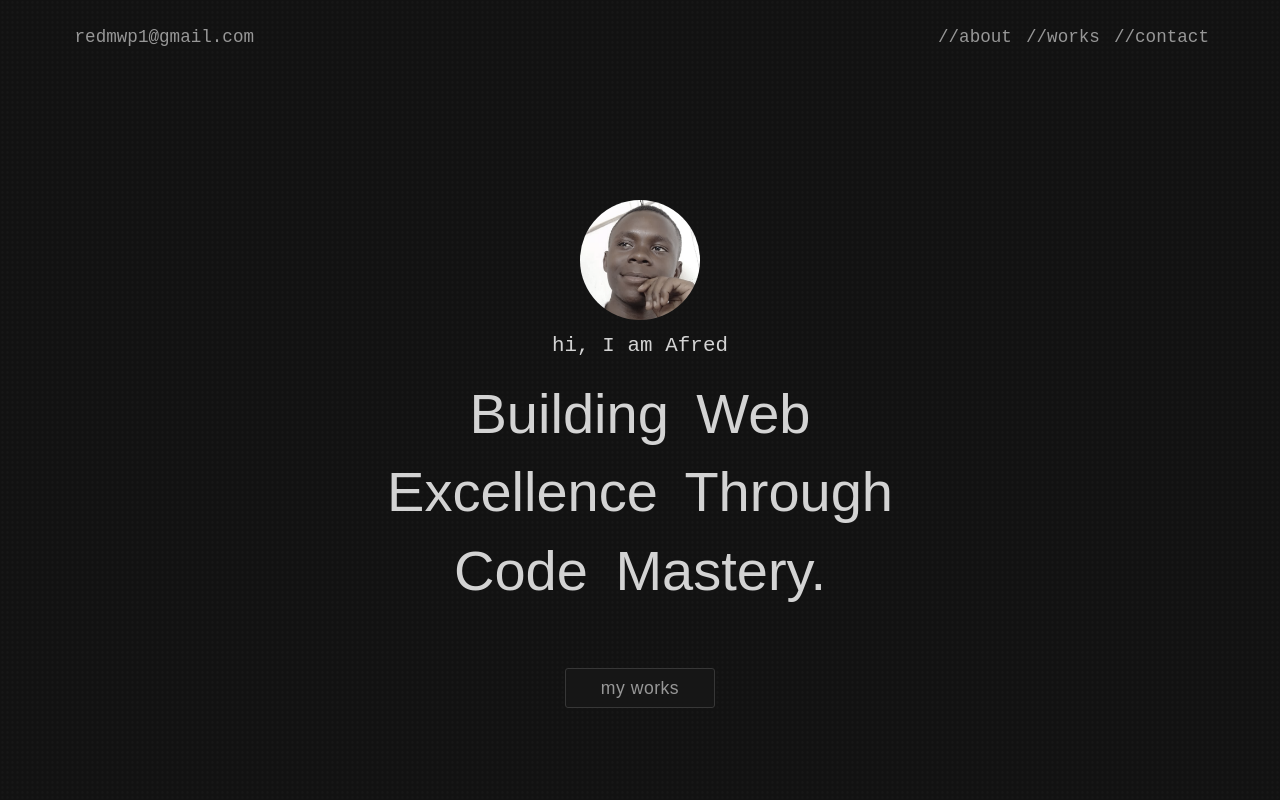
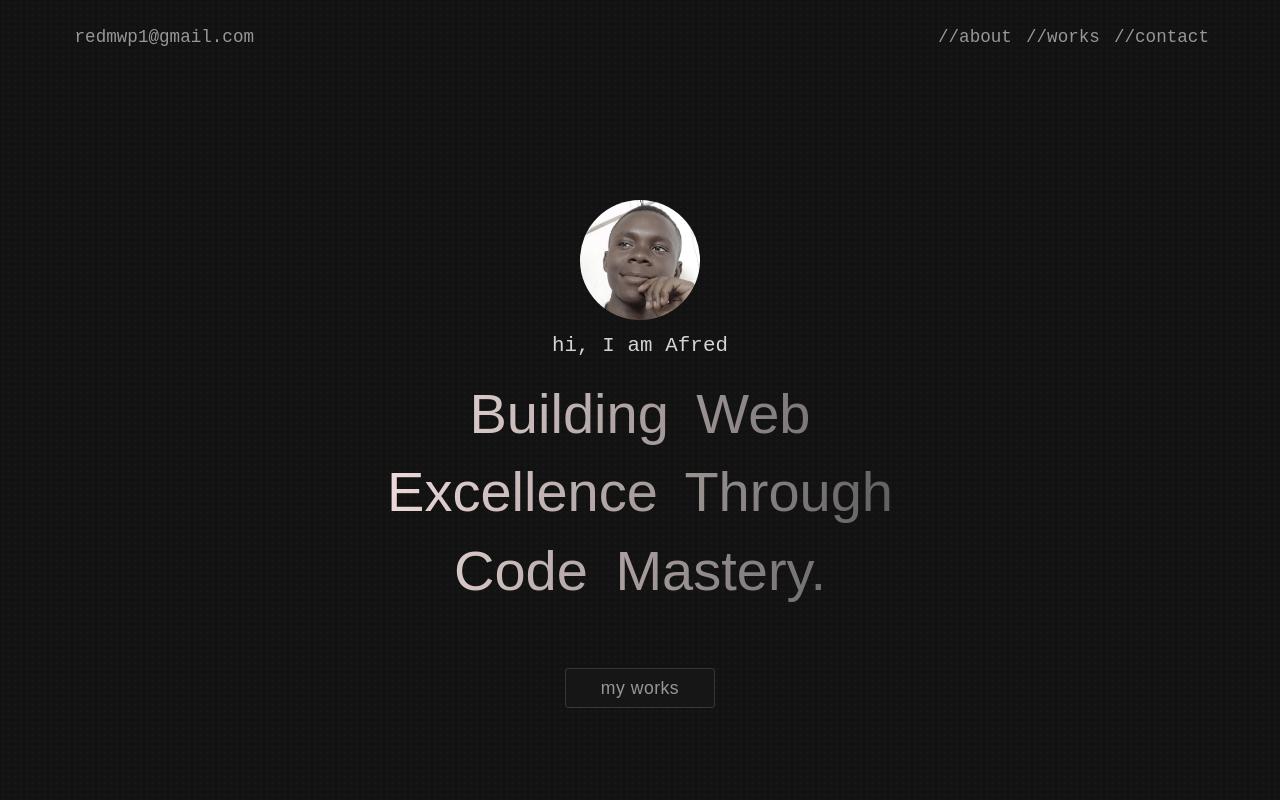
Before and after one commit to RedMwp/alfredmwp, a plain HTML site: page index.html in a window 1280 px wide. Shown: the top 800 px of the page. Drawn offline with Linux system fonts and the light colour scheme.

Commit message:
modified bg

```diff
--- a/style.css
+++ b/style.css
@@ -15,10 +15,17 @@ html {
 body {
   font-size: 16px;
   background: #121212 url('images/bg.svg')repeat;
-  background-size: 50px 50px;
+  background-size: 60px 60px;
   /* color: #fff; */
 }
 
+p,h2,h3{
+  background-image: linear-gradient(97.13deg,rgb(2333,233,233)0%,rgb(81,81,81)100%);
+  background-clip: text;
+  -webkit-background-clip: text;
+  -webkit-text-fill-color: rgba(0, 0, 0, 0);
+
+}
 .container {
   width: 100%;
   max-width: 1440px;
```
